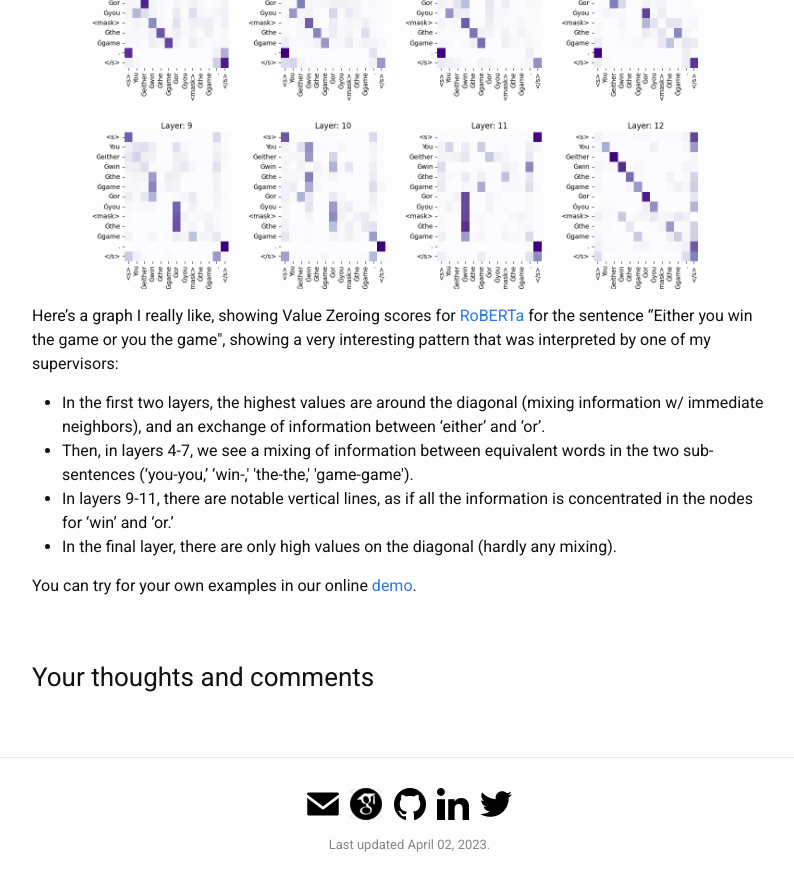
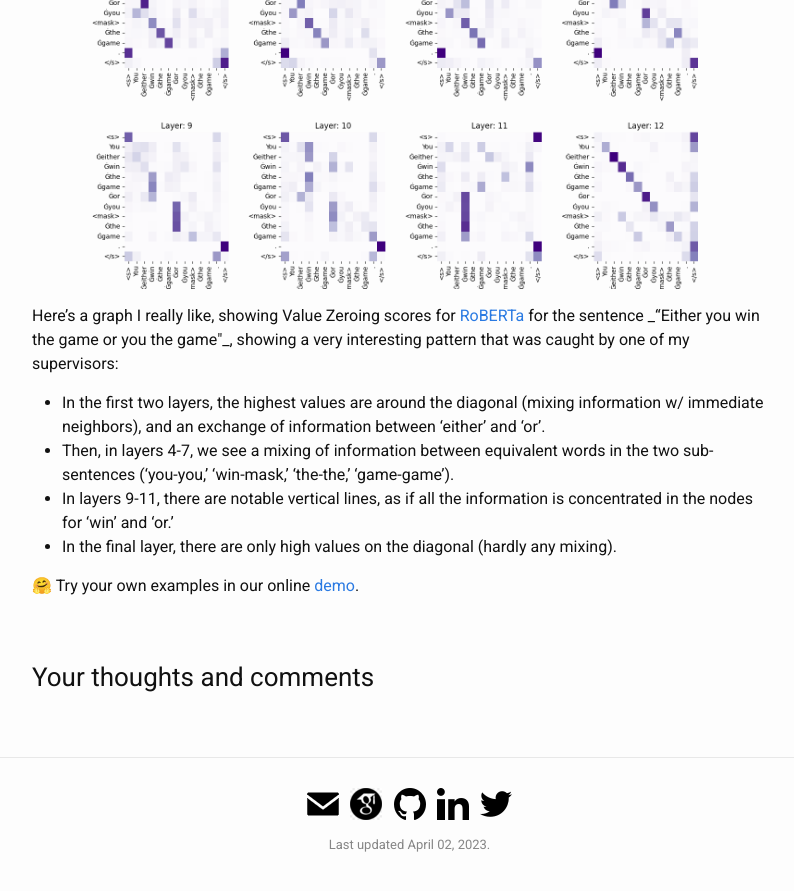
Before and after one commit to hmohebbi/hmohebbi.github.io, a Jekyll site: the page built from _posts/2023-03-29-value-zeroing.md, in a window 1280 px wide and 900 px high, scrolled down 2959 px. Shown: the top 891 px of the window, without its empty margins (238-1032 px from the left). Built offline with Jekyll 4.4.1, drawn with Linux system fonts in a browser that asks for light colours; comment, search, counter and statistics services are not loaded.

Commit message:
Update 2023-03-29-value-zeroing.md

```diff
--- a/_posts/2023-03-29-value-zeroing.md
+++ b/_posts/2023-03-29-value-zeroing.md
@@ -67,14 +67,14 @@ Our experiments suggest that __Value Zeroing__ offers better interpretation comp
 ### A Qualitative Example
 <img align="center" src="/resources/posts/vz.png">
 
-Here's a graph I really like, showing Value Zeroing scores for [RoBERTa](https://arxiv.org/abs/1907.11692) for the sentence "Either you win the game or you <mask> the game", showing a very interesting pattern that was interpreted by one of my supervisors:
+Here's a graph I really like, showing Value Zeroing scores for [RoBERTa](https://arxiv.org/abs/1907.11692) for the sentence _"Either you win the game or you <mask> the game"_, showing a very interesting pattern that was caught by one of my supervisors:
 * In the first two layers, the highest values are around the diagonal (mixing information w/ immediate neighbors), and an exchange of information between 'either' and 'or'.
-* Then, in layers 4-7, we see a mixing of information between equivalent words in the two sub-sentences ('you-you,' 'win-<mask>,' 'the-the,' 'game-game').
+* Then, in layers 4-7, we see a mixing of information between equivalent words in the two sub-sentences ('you-you,' 'win-mask,' 'the-the,' 'game-game').
 * In layers 9-11, there are notable vertical lines, as if all the information is concentrated in the nodes for 'win' and 'or.'
 * In the final layer, there are only high values on the diagonal (hardly any mixing).
 
 
-You can try for your own examples in our online [demo](https://huggingface.co/spaces/amsterdamNLP/value-zeroing).
+🤗 Try your own examples in our online [demo](https://huggingface.co/spaces/amsterdamNLP/value-zeroing).
 <br>
 
 ### Your thoughts and comments
```
